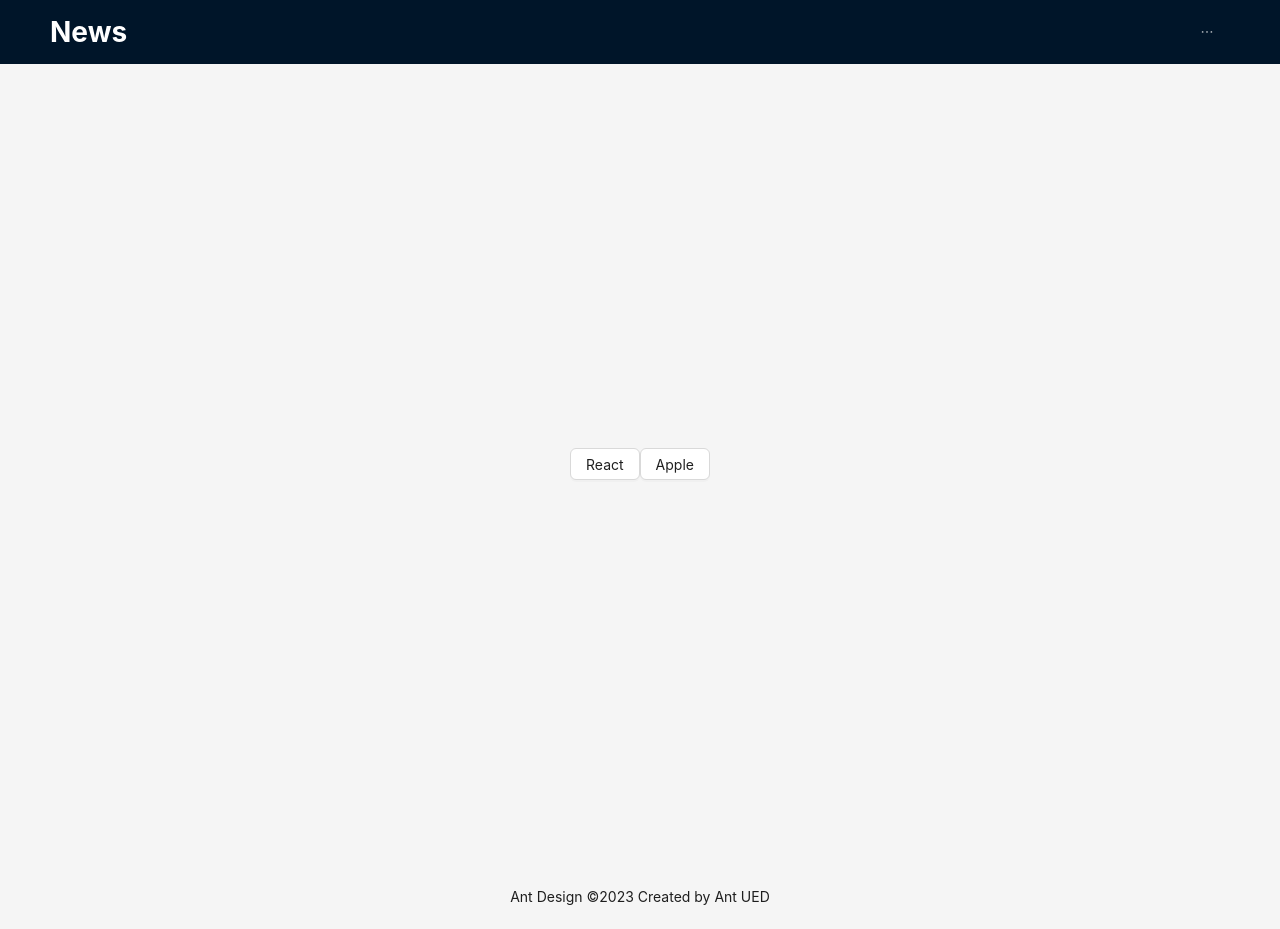
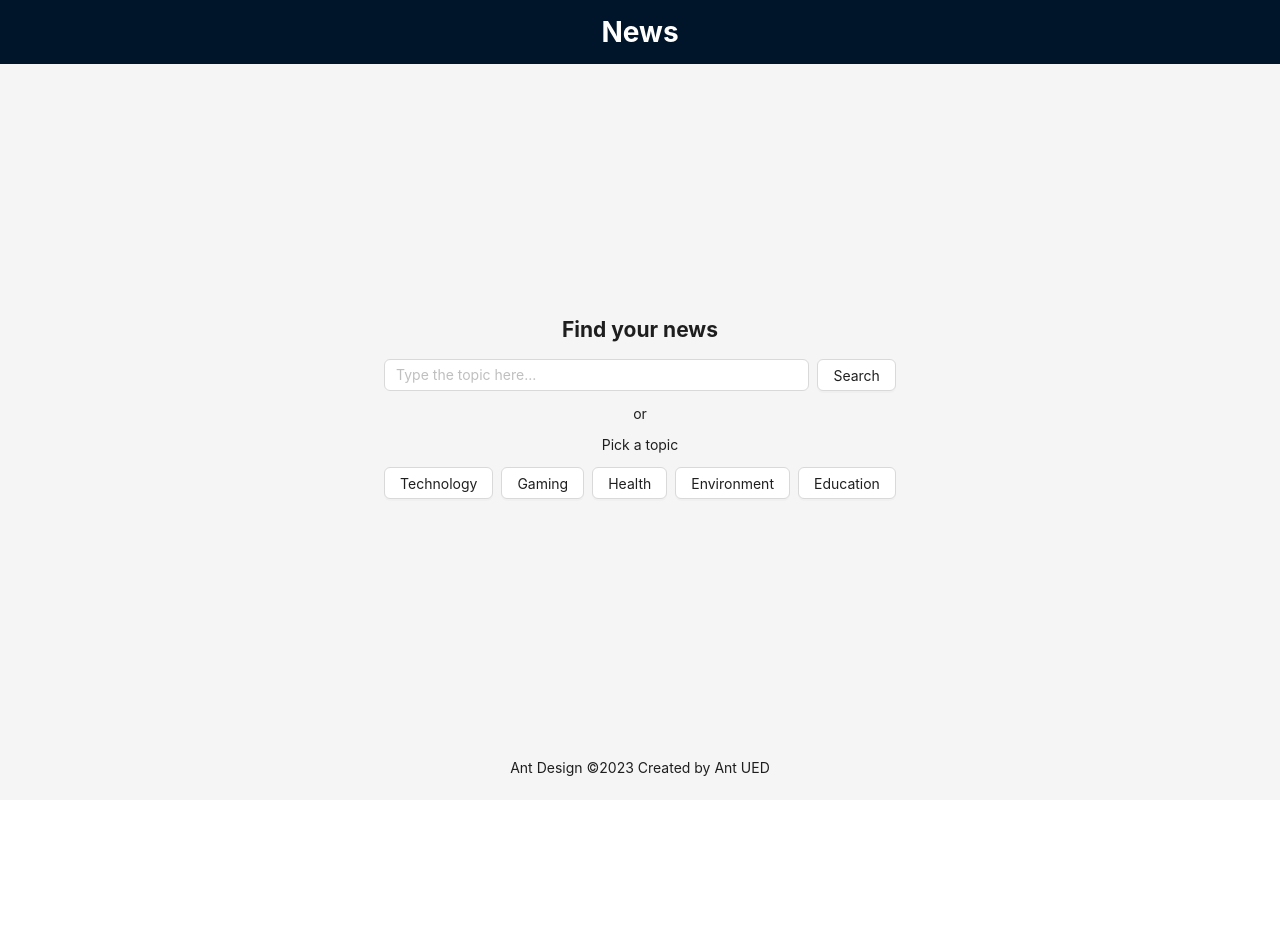
Before and after one commit to fajarrizafahlevi/news-app, a React (Create React App) app: page / in a window 1280 px wide. After the commit the page ends 800 px from the top, so only its background shows below. Built offline with nearby package versions, Linux system fonts and the light colour scheme.

Commit message:
update styling

```diff
--- a/src/App.css
+++ b/src/App.css
@@ -0,0 +1,40 @@
+.layout {
+  display: flex;
+  min-height: 100vh;
+}
+
+.flex {
+  display: flex;
+}
+
+.column {
+  flex-direction: column;
+}
+
+.center {
+  justify-content: center;
+}
+
+.middle {
+  justify-content: center;
+  align-items: center;
+}
+
+.w-full {
+  width: 100%;
+}
+
+.text-center {
+  text-align: center;
+}
+
+.content {
+  margin: 0 50px;
+  max-width: 100vw;
+}
+
+@media screen and (max-width: 400px) {
+  .flex {
+    flex-direction: column;
+  }
+}
--- a/src/App.tsx
+++ b/src/App.tsx
@@ -4,12 +4,12 @@ import { Link, Route, Routes } from 'react-router-dom';
 import Detail from './views/Detail';
 import Home from './views/Home';
 import List from './views/List';
+import './App.css';
 
 const { Header, Content, Footer } = Layout;
-const { Item } = Menu;
 
 function App() {
-  const [topic, setTopic] = useState<string>('apple');
+  const [topic, setTopic] = useState<string>('Apple');
   const [pageSize, setPageSize] = useState<number>(10);
   const [currentPage, setCurrentPage] = useState<number>(1);
 
@@ -32,32 +32,11 @@ function App() {
 
   return (
     <>
-      <Layout>
-        <Header style={{ display: 'flex', justifyContent: 'space-between', alignItems: 'center' }}>
+      <Layout className="layout">
+        <Header className="flex middle w-full">
           <h1 style={{ color: 'white' }}>News</h1>
-          <Menu
-            theme="dark"
-            mode="horizontal"
-            defaultSelectedKeys={['2']}
-          >
-            <Item key="home">
-              <Link to="/">Home</Link>
-            </Item>
-            <Item key="articles">
-              <Link to="/articles">Articles</Link>
-            </Item>
-          </Menu>
         </Header>
-        <Content
-          style={{
-            padding: '0 50px',
-            minHeight: '100vh',
-            display: 'flex',
-            flexDirection: 'column',
-            justifyContent: 'center',
-            alignItems: 'center',
-          }}
-        >
+        <Content className="flex column content middle">
           <Routes>
             <Route
               path="/"
@@ -87,7 +66,7 @@ function App() {
             ></Route>
           </Routes>
         </Content>
-        <Footer style={{ textAlign: 'center' }}>Ant Design ©2023 Created by Ant UED</Footer>
+        <Footer className="text-center">Ant Design ©2023 Created by Ant UED</Footer>
       </Layout>
     </>
   );
--- a/src/Components/NewsItem.tsx
+++ b/src/Components/NewsItem.tsx
@@ -15,7 +15,7 @@ interface NewsItemProps {
 
 function NewsItem(props: NewsItemProps) {
   return (
-    <Card>
+    <Card style={{ maxWidth: '100vw' }}>
       <Meta
         title={<Link to={`/articles/${props.article.title}`}>{props.article.title}</Link>}
         description={props.article.description}
--- a/src/Views/Detail.tsx
+++ b/src/Views/Detail.tsx
@@ -42,7 +42,7 @@ function Detail(props: DetailProps) {
   }, [title]);
 
   if (loading) {
-    return <Spin />;
+    return <Spin style={{ minHeight: '100vh', display: 'flex', alignItems: 'center' }} />;
   }
 
   if (error) {
@@ -50,7 +50,7 @@ function Detail(props: DetailProps) {
   }
 
   return (
-    <>
+    <div>
       <Breadcrumb
         style={{ margin: '16px 0' }}
         items={[
@@ -66,14 +66,11 @@ function Detail(props: DetailProps) {
         ]}
       />
 
-      <div
-        className="site-layout-content"
-        style={{ background: colorBgContainer }}
-      >
-        <h1>{article?.title}</h1>
+      <div style={{ padding: '32px', background: colorBgContainer }}>
+        <h2>{article?.title}</h2>
         <p>{article?.content}</p>
       </div>
-    </>
+    </div>
   );
 }
 
--- a/src/Views/Home.tsx
+++ b/src/Views/Home.tsx
@@ -1,37 +1,96 @@
-import { Button, Layout } from 'antd';
-import React from 'react';
+import { Button, Form, Input } from 'antd';
+import React, { useState } from 'react';
 import { Link } from 'react-router-dom';
-
-const { Content } = Layout;
 
 interface HomeProps {
   changeTopic: (text: string) => void;
 }
 
 function Home({ changeTopic }: HomeProps) {
+  const [keyword, setKeyword] = useState<string>('');
+
+  const handleKeywordChange = (event: any) => {
+    setKeyword(event.target.value);
+  };
+
   const handleMouseDown = (event: React.MouseEvent<HTMLButtonElement>) => {
     const value = event.currentTarget.value;
     changeTopic(value);
   };
 
   return (
+    <div className="text-center">
+      <div className="flex column">
+        <h2>Find your news</h2>
         <div>
+          <Form
+            className="flex"
+            style={{ gap: '8px' }}
+          >
+            <Input
+              placeholder="Type the topic here..."
+              value={keyword}
+              onChange={handleKeywordChange}
+            />
             <Link to="/articles">
               <Button
                 role="button"
+                htmlType="submit"
+                onClick={() => changeTopic(keyword)}
+              >
+                Search
+              </Button>
+            </Link>
+          </Form>
+        </div>
+      </div>
+
+      <p>or</p>
+
+      <div>
+        <p>Pick a topic</p>
+        <Link
+          to="/articles"
+          className="flex center"
+          style={{ gap: '8px' }}
+        >
+          <Button
+            role="button"
             onMouseDown={handleMouseDown}
-          value="React JS"
+            value="Technology"
           >
-          React
+            Technology
           </Button>
           <Button
             role="button"
             onMouseDown={handleMouseDown}
-          value="Apple"
+            value="Gaming"
           >
-          Apple
+            Gaming
+          </Button>
+          <Button
+            role="button"
+            onMouseDown={handleMouseDown}
+            value="Health"
+          >
+            Health
+          </Button>
+          <Button
+            role="button"
+            onMouseDown={handleMouseDown}
+            value="Environment"
+          >
+            Environment
+          </Button>
+          <Button
+            role="button"
+            onMouseDown={handleMouseDown}
+            value="Education"
+          >
+            Education
           </Button>
         </Link>
+      </div>
     </div>
   );
 }
--- a/src/Views/List.tsx
+++ b/src/Views/List.tsx
@@ -37,6 +37,7 @@ function List(props: ListProps) {
       setLoading(false);
     }
   }
+
   useEffect(() => {
     getNews();
   }, [url, currentPage, pageSize]);
@@ -48,7 +49,7 @@ function List(props: ListProps) {
   }
 
   if (loading) {
-    return <Spin />;
+    return <Spin className="flex middle" />;
   }
 
   if (error) {
@@ -83,7 +84,7 @@ function List(props: ListProps) {
         showSizeChanger
         onChange={(page, pageSize) => handlePageChange({ page, pageSize })}
         onShowSizeChange={(page, pageSize) => handlePageChange({ page, pageSize })}
-        style={{ margin: '16px' }}
+        style={{ margin: '16px auto' }}
       />
     </>
   );
```
Lines whose indentation alone changed are shown as unchanged.
